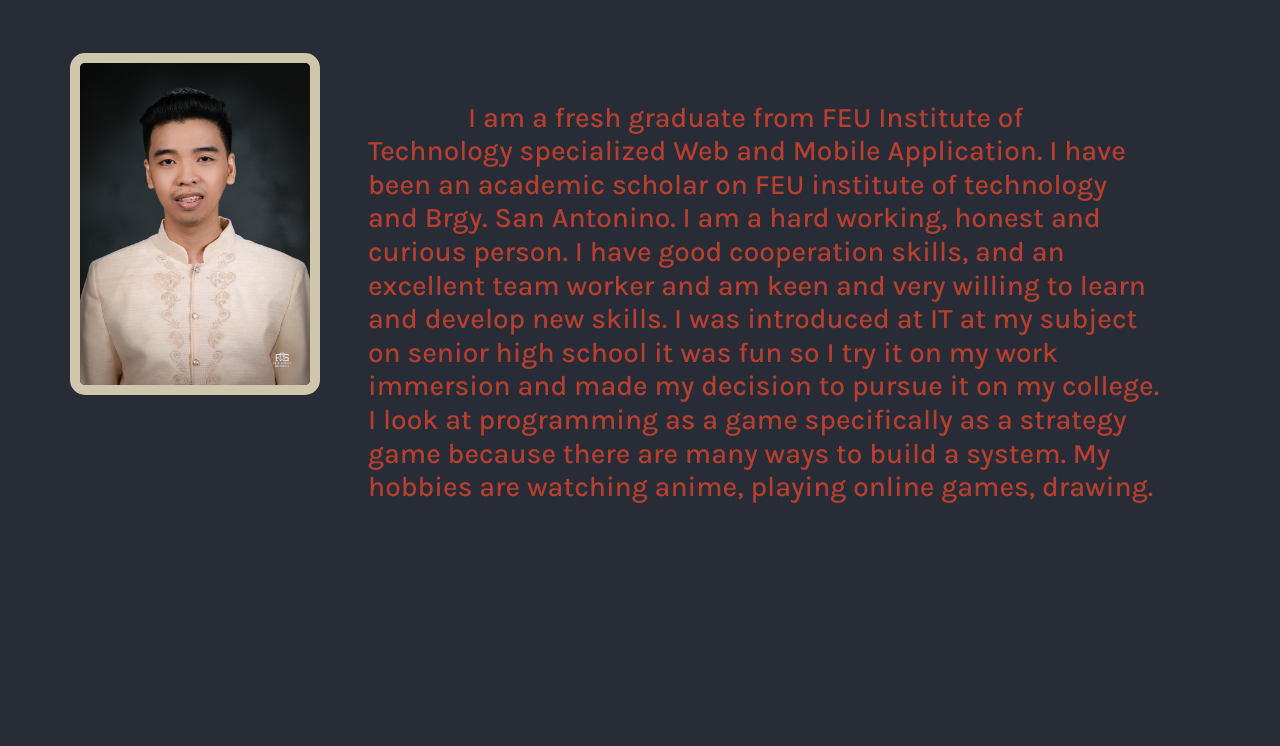
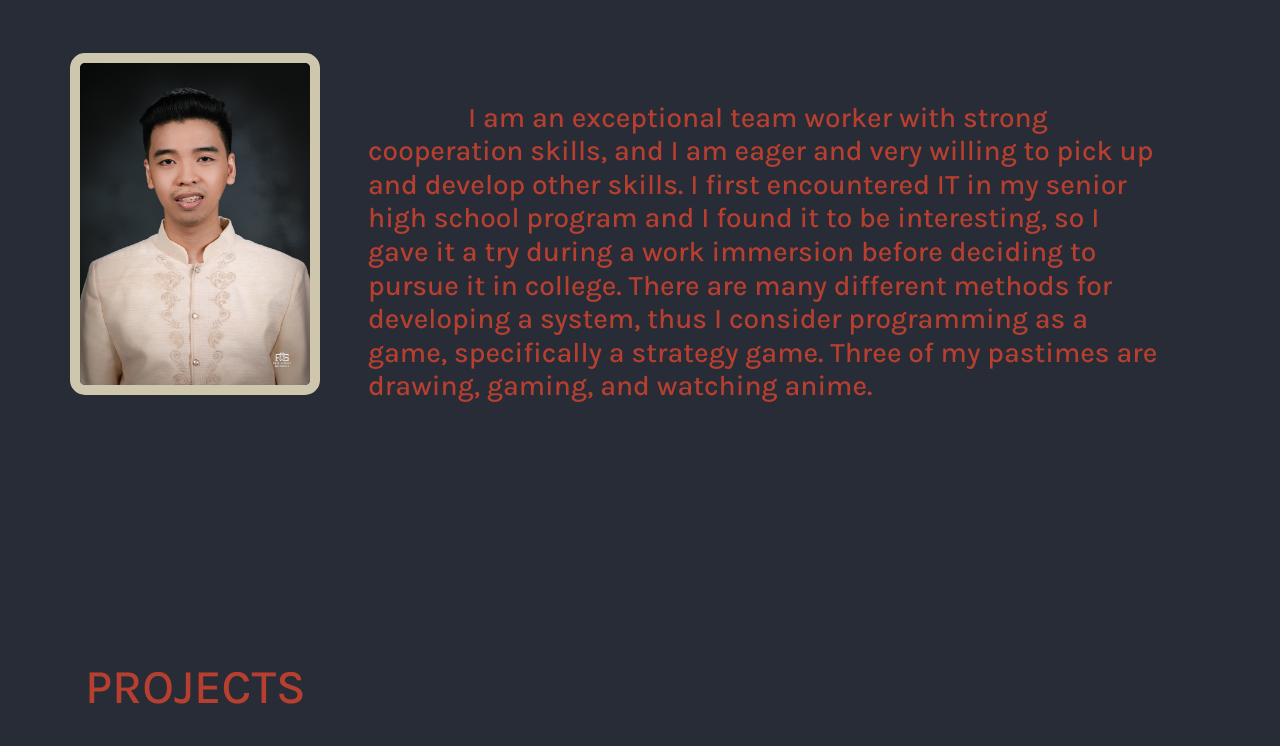
Before and after one commit to noturcat/portfolio, a plain HTML site: page index.html in a window 1280 px wide. Shown: the part 1729-2475 px from the top of the page. Drawn offline with nearby package versions, Linux system fonts and the light colour scheme.

Commit message:
Update index.html

```diff
--- a/index.html
+++ b/index.html
@@ -219,13 +219,12 @@
                     <div class=" d-flex align-items-start justify-content-between">
                         <img src="images/creative_shot.jpg" alt="" class="img-fluid" width="250" height="250">
                         <div class="d-flex flex-column m-5">
-                            <h3>I am a fresh graduate from FEU Institute of Technology specialized Web and Mobile Application.
-                                I have been an academic scholar on FEU institute of technology and Brgy. San Antonino.
-                                I am a hard working, honest and curious person.
-                                I have good cooperation skills, and an excellent team worker and am keen and very willing to learn and develop new skills.
-                                I was introduced at IT at my subject on senior high school it was fun so I try it on my work immersion and made my decision to pursue it on my college.
-                                I look at programming as a game specifically as a strategy game because there are many ways to build a system.
-                                My hobbies are watching anime, playing online games, drawing.</h3>
+                            <h3>I am an exceptional team worker with strong cooperation skills,
+                                and I am eager and very willing to pick up and develop other skills.
+                                I first encountered IT in my senior high school program and I found it to be interesting,
+                                so I gave it a try during a work immersion before deciding to pursue it in college.
+                                There are many different methods for developing a system, thus I consider programming as a game,
+                                specifically a strategy game. Three of my pastimes are drawing, gaming, and watching anime.</h3>
                         </div>
                     </div>
                 </div>
```
